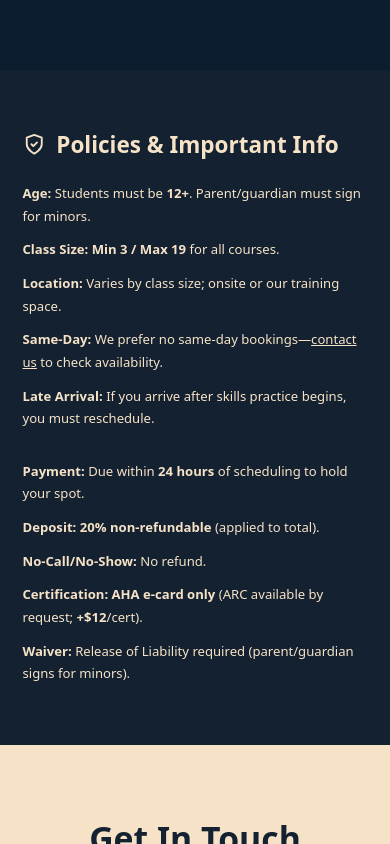
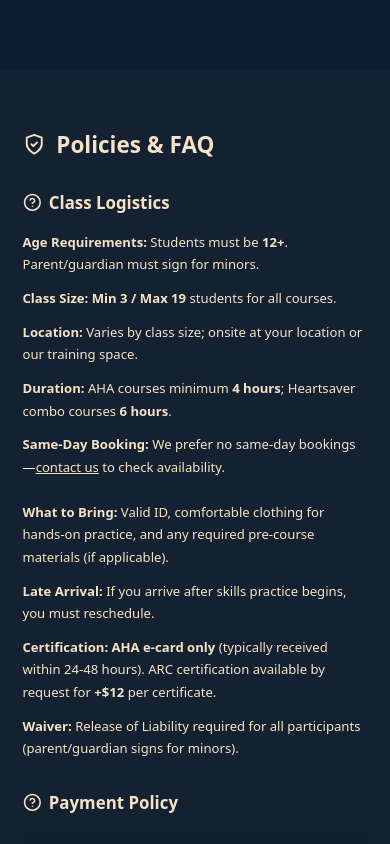
Before and after one commit to jadenmaciel/jadenmaciel.github.io, a React (Vite) app: page / in a window 390 px wide. Shown: the part 11156-12000 px from the top of the page. Built offline with nearby package versions, Linux system fonts and the light colour scheme.

Commit message:
feat(content): add Policies & FAQ page/section with surcharge, refunds, and class logistics

```diff
--- a/src/components/Footer.tsx
+++ b/src/components/Footer.tsx
@@ -45,6 +45,11 @@ export default function Footer() {
               <li>
                 <a href="#home" className="hover:text-cream/80 transition-colors">
                   Home
+                </a>
+              </li>
+              <li>
+                <a href="#policies" className="hover:text-cream/80 transition-colors">
+                  Policies & FAQ
                 </a>
               </li>
               <li>
--- a/src/components/Header.tsx
+++ b/src/components/Header.tsx
@@ -10,6 +10,7 @@ export default function Header() {
     { name: 'Classes', href: '#classes' },
     { name: 'Book Online', href: '#booking' },
     { name: 'Pricing', href: '#pricing' },
+    { name: 'Policies & FAQ', href: '#policies' },
     { name: 'Testimonials', href: '#testimonials' },
     { name: 'Contact', href: '#contact' },
   ];
--- a/src/components/Policies.tsx
+++ b/src/components/Policies.tsx
@@ -1,29 +1,112 @@
-import { ShieldCheck } from "lucide-react";
+import { ShieldCheck, HelpCircle } from "lucide-react";
 
 export default function Policies() {
   return (
     <section id="policies" className="bg-dark text-cream py-16">
       <div className="container mx-auto px-6 max-w-5xl">
-        <div className="flex items-center gap-3 mb-6">
+        <div className="flex items-center gap-3 mb-8">
           <ShieldCheck className="w-6 h-6" aria-hidden />
-          <h2 className="text-2xl font-semibold">Policies & Important Info</h2>
+          <h2 className="text-2xl font-semibold">Policies & FAQ</h2>
         </div>
 
-        <div className="grid md:grid-cols-2 gap-8 text-sm leading-6">
-          <ul className="space-y-3">
-            <li><strong>Age:</strong> Students must be <strong>12+</strong>. Parent/guardian must sign for minors.</li>
-            <li><strong>Class Size:</strong> <strong>Min 3 / Max 19</strong> for all courses.</li>
-            <li><strong>Location:</strong> Varies by class size; onsite or our training space.</li>
-            <li><strong>Same-Day:</strong> We prefer no same-day bookings—<a href="#contact" className="underline">contact us</a> to check availability.</li>
-            <li><strong>Late Arrival:</strong> If you arrive after skills practice begins, you must reschedule.</li>
-          </ul>
-          <ul className="space-y-3">
-            <li><strong>Payment:</strong> Due within <strong>24 hours</strong> of scheduling to hold your spot.</li>
-            <li><strong>Deposit:</strong> <strong>20% non-refundable</strong> (applied to total).</li>
-            <li><strong>No-Call/No-Show:</strong> No refund.</li>
-            <li><strong>Certification:</strong> <strong>AHA e-card only</strong> (ARC available by request; <strong>+$12</strong>/cert).</li>
-            <li><strong>Waiver:</strong> Release of Liability required (parent/guardian signs for minors).</li>
-          </ul>
+        <div className="space-y-8">
+          {/* Class Logistics */}
+          <div>
+            <h3 className="text-lg font-semibold mb-4 flex items-center gap-2">
+              <HelpCircle className="w-5 h-5" aria-hidden />
+              Class Logistics
+            </h3>
+            <div className="grid md:grid-cols-2 gap-6 text-sm leading-6">
+              <ul className="space-y-3">
+                <li>
+                  <strong>Age Requirements:</strong> Students must be <strong>12+</strong>. Parent/guardian must sign for minors.
+                </li>
+                <li>
+                  <strong>Class Size:</strong> <strong>Min 3 / Max 19</strong> students for all courses.
+                </li>
+                <li>
+                  <strong>Location:</strong> Varies by class size; onsite at your location or our training space.
+                </li>
+                <li>
+                  <strong>Duration:</strong> AHA courses minimum <strong>4 hours</strong>; Heartsaver combo courses <strong>6 hours</strong>.
+                </li>
+                <li>
+                  <strong>Same-Day Booking:</strong> We prefer no same-day bookings—<a href="#contact" className="underline hover:text-red transition-colors">contact us</a> to check availability.
+                </li>
+              </ul>
+              <ul className="space-y-3">
+                <li>
+                  <strong>What to Bring:</strong> Valid ID, comfortable clothing for hands-on practice, and any required pre-course materials (if applicable).
+                </li>
+                <li>
+                  <strong>Late Arrival:</strong> If you arrive after skills practice begins, you must reschedule.
+                </li>
+                <li>
+                  <strong>Certification:</strong> <strong>AHA e-card only</strong> (typically received within 24-48 hours). ARC certification available by request for <strong>+$12</strong> per certificate.
+                </li>
+                <li>
+                  <strong>Waiver:</strong> Release of Liability required for all participants (parent/guardian signs for minors).
+                </li>
+              </ul>
+            </div>
+          </div>
+
+          {/* Payment Policy */}
+          <div>
+            <h3 className="text-lg font-semibold mb-4 flex items-center gap-2">
+              <HelpCircle className="w-5 h-5" aria-hidden />
+              Payment Policy
+            </h3>
+            <div className="bg-navy/30 rounded-lg p-6 text-sm leading-6 space-y-3">
+              <div>
+                <strong>Payment Methods:</strong>
+                <ul className="mt-2 ml-4 space-y-2 list-disc">
+                  <li>
+                    <strong>Cash:</strong> No processing fee. Pay at the training location.
+                  </li>
+                  <li>
+                    <strong>Online/Card:</strong> Processed securely via Troute. A processing fee of <strong>3.00% + $0.15</strong> applies to all online/card payments.
+                  </li>
+                </ul>
+              </div>
+              <div>
+                <strong>Payment Timing:</strong> Payment is due within <strong>24 hours</strong> of scheduling to hold your spot.
+              </div>
+              <div>
+                <strong>Fee Disclosure:</strong> You'll see any processing fee and your grand total before paying online. The fee will be clearly displayed during checkout.
+              </div>
+              <div>
+                <strong>Deposit:</strong> <strong>20% deposit is non-refundable</strong> (applied toward your total course fee).
+              </div>
+            </div>
+          </div>
+
+          {/* Refund & Reschedule Policy */}
+          <div>
+            <h3 className="text-lg font-semibold mb-4 flex items-center gap-2">
+              <HelpCircle className="w-5 h-5" aria-hidden />
+              Refund & Reschedule Policy
+            </h3>
+            <div className="grid md:grid-cols-2 gap-6 text-sm leading-6">
+              <div>
+                <strong className="block mb-2">Rescheduling:</strong>
+                <ul className="space-y-2 ml-4 list-disc">
+                  <li>Reschedule requests must be made at least <strong>24 hours</strong> before your class.</li>
+                  <li>First reschedule is free; subsequent reschedules may incur a fee.</li>
+                  <li>Contact us via phone or email to reschedule.</li>
+                </ul>
+              </div>
+              <div>
+                <strong className="block mb-2">Refunds:</strong>
+                <ul className="space-y-2 ml-4 list-disc">
+                  <li><strong>20% deposit is non-refundable</strong> once booking is confirmed.</li>
+                  <li><strong>No refund</strong> for no-call/no-show cancellations.</li>
+                  <li>Refund requests must be made at least <strong>48 hours</strong> before class start time (deposit not included).</li>
+                  <li>Refunds processed within 5-7 business days to the original payment method.</li>
+                </ul>
+              </div>
+            </div>
+          </div>
         </div>
       </div>
     </section>
```
